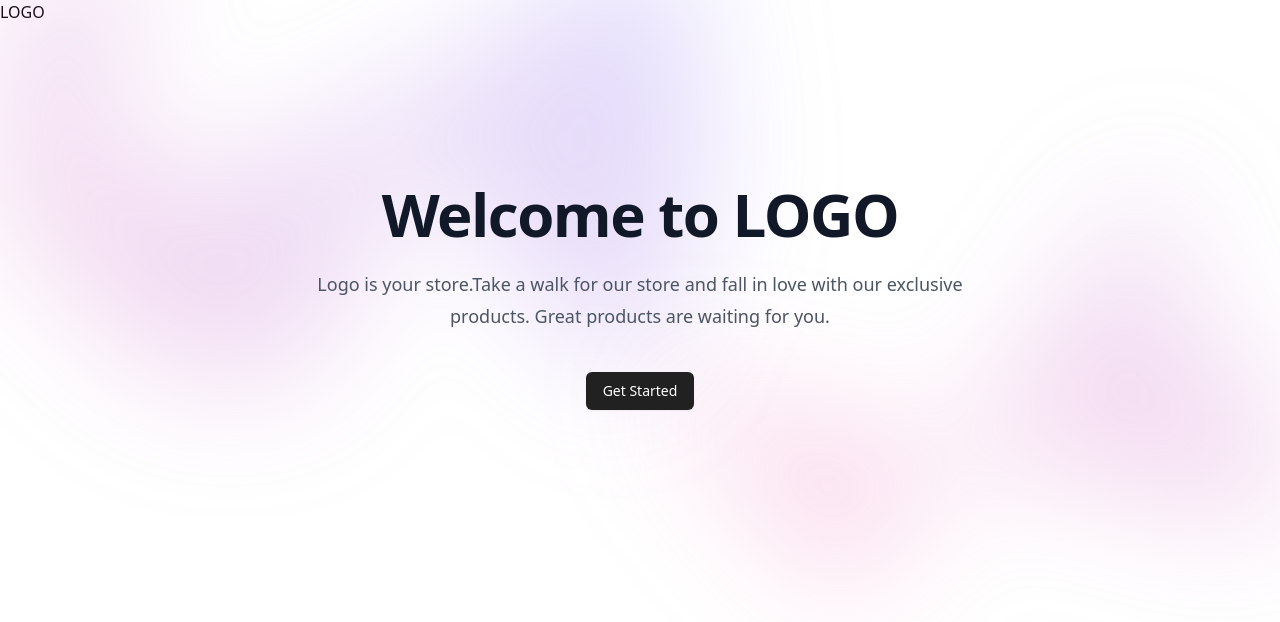
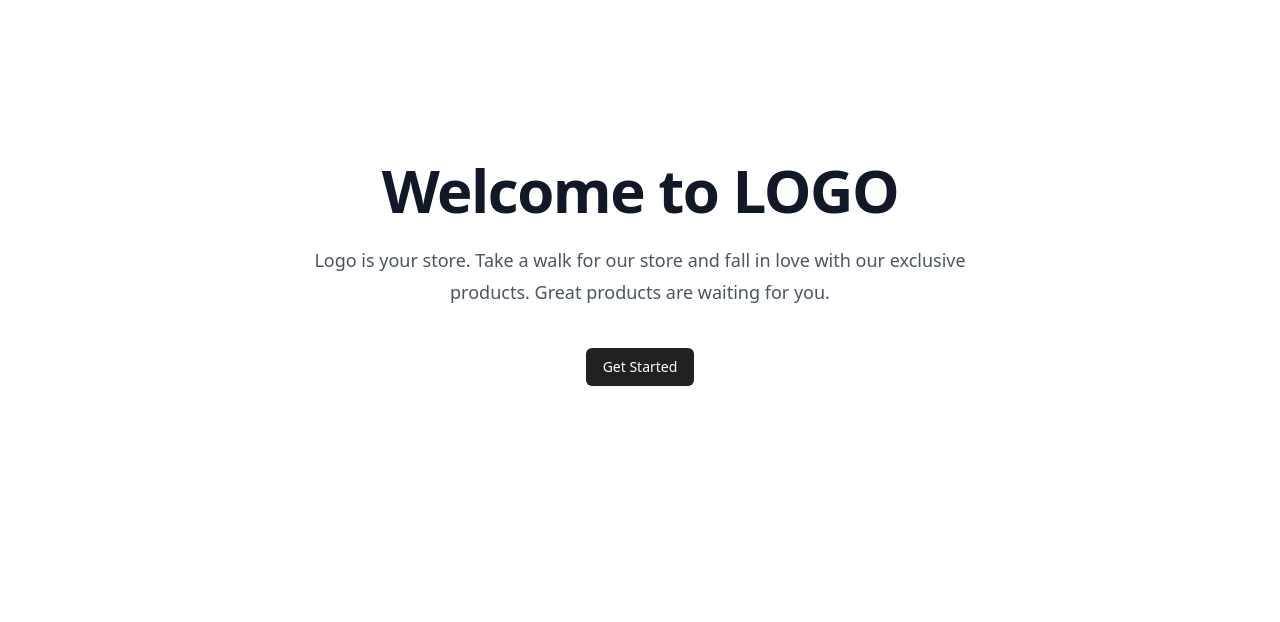
Before and after one commit to zubstack/project-dashboard-next, a Next.js app: page / in a window 1280 px wide. Shown: the top 622 px of the page. Built offline with nearby package versions, Linux system fonts and the light colour scheme; no server answers.

Commit message:
[cleaning code]

```diff
--- a/src/pages/_app.js
+++ b/src/pages/_app.js
@@ -1,19 +1,13 @@
 import '@styles/tailwind.css';
 import '@styles/global.css';
-import MainLayout from '@layout/MainLayout';
-import { AuthContext } from '@contexts/AuthContext';
-import { useAuth } from '@hooks/useAuth';
 import { ProductsProvider } from '@contexts/ProductsContext';
 import { SessionProvider } from 'next-auth/react';
 
 function MyApp({ Component, pageProps: { session, ...pageProps } }) {
-  const auth = useAuth();
   const getLayout = Component.getLayout || ((page) => page);
   return (
     <SessionProvider session={session}>
-      {/* <AuthContext.Provider value={auth}> */}
       <ProductsProvider>{getLayout(<Component {...pageProps} />)}</ProductsProvider>
-      {/* </AuthContext.Provider> */}
     </SessionProvider>
   );
 }
--- a/src/pages/index.js
+++ b/src/pages/index.js
@@ -5,50 +5,22 @@ import AdminLayout from '@layout/AdminLayout';
 import { useRouter } from 'next/router';
 import Button from '@common/Button';
 
-const navigation = [
-  { name: 'Product', href: '#' },
-  { name: 'Features', href: '#' },
-  { name: 'Marketplace', href: '#' },
-  { name: 'Company', href: '#' },
-];
-
 function Home() {
   const router = useRouter();
   return (
     <div className="bg-white">
-      {/* <a href="/login" className="text-sm font-semibold leading-6 text-gray-900">
-        Login as administrator<span aria-hidden="true">→</span>
-      </a> */}
-      <Logo></Logo>
       <div className="relative isolate px-6 pt-40 lg:px-8">
-        <div className="absolute inset-x-0 -top-40 -z-10 transform-gpu overflow-hidden blur-3xl sm:-top-80" aria-hidden="true">
-          <div
-            className="relative left-[calc(50%-11rem)] aspect-[1155/678] w-[36.125rem] -translate-x-1/2 rotate-[30deg] bg-gradient-to-tr from-[#ff80b5] to-[#9089fc] opacity-30 sm:left-[calc(50%-30rem)] sm:w-[72.1875rem]"
-            style={{
-              clipPath:
-                'polygon(74.1% 44.1%, 100% 61.6%, 97.5% 26.9%, 85.5% 0.1%, 80.7% 2%, 72.5% 32.5%, 60.2% 62.4%, 52.4% 68.1%, 47.5% 58.3%, 45.2% 34.5%, 27.5% 76.7%, 0.1% 64.9%, 17.9% 100%, 27.6% 76.8%, 76.1% 97.7%, 74.1% 44.1%)',
-            }}
-          />
-        </div>
+        <div className="absolute inset-x-0 -top-40 -z-10 transform-gpu overflow-hidden blur-3xl sm:-top-80" aria-hidden="true"></div>
         <div className="mx-auto max-w-2xl py-0 sm:py-0 lg:py-0">
           <div className="text-center">
             <h1 className="text-4xl font-bold tracking-tight text-gray-900 sm:text-6xl">Welcome to LOGO</h1>
-            <p className="mt-6 text-lg leading-8 text-gray-600">Logo is your store.Take a walk for our store and fall in love with our exclusive products. Great products are waiting for you.</p>
+            <p className="mt-6 text-lg leading-8 text-gray-600">Logo is your store. Take a walk for our store and fall in love with our exclusive products. Great products are waiting for you.</p>
             <div className="mt-10 flex items-center justify-center gap-x-6">
               <Button onClick={() => router.push('/login')} color={'grey'}>
                 Get Started
               </Button>
             </div>
           </div>
-        </div>
-        <div className="absolute inset-x-0 top-[calc(100%-13rem)] -z-10 transform-gpu overflow-hidden blur-3xl sm:top-[calc(100%-30rem)]" aria-hidden="true">
-          <div
-            className="relative left-[calc(50%+3rem)] aspect-[1155/678] w-[36.125rem] -translate-x-1/2 bg-gradient-to-tr from-[#ff80b5] to-[#9089fc] opacity-30 sm:left-[calc(50%+36rem)] sm:w-[72.1875rem]"
-            style={{
-              clipPath:
-                'polygon(74.1% 44.1%, 100% 61.6%, 97.5% 26.9%, 85.5% 0.1%, 80.7% 2%, 72.5% 32.5%, 60.2% 62.4%, 52.4% 68.1%, 47.5% 58.3%, 45.2% 34.5%, 27.5% 76.7%, 0.1% 64.9%, 17.9% 100%, 27.6% 76.8%, 76.1% 97.7%, 74.1% 44.1%)',
-            }}
-          />
         </div>
       </div>
     </div>
--- a/src/pages/login/index.js
+++ b/src/pages/login/index.js
@@ -17,23 +17,24 @@ export default function Login() {
         onClick={() => {
           setLoading(true);
 
-          signIn('google').then((result) => {
-            if (session) {
-              router.push('/dashboard');
-              Swal.fire({
-                toast: true,
-                title: 'Welcome',
-                icon: 'success',
-                position: 'top-end',
-                showConfirmButton: false,
-                timer: 1500,
-              });
-            }
-          });
+          signIn('google');
+          // .then((result) => {
+          // if (session) {
+          //   router.push('/dashboard');
+          //   Swal.fire({
+          //     toast: true,
+          //     title: 'Welcome',
+          //     icon: 'success',
+          //     position: 'top-end',
+          //     showConfirmButton: false,
+          //     timer: 1500,
+          //   });
+          // }
+          //   console.log('result', result);
+          // });
         }}
         className="group relative w-[300px] flex justify-center py-2 px-4 border border-transparent text-sm font-medium rounded-md text-white bg-slate-600 hover:bg-slate-700 focus:outline-none focus:ring-2 focus:ring-offset-2 focus:ring-whity-500"
       >
-        <span className="flex absolute h-4 w-4 top-0 right-0 -mt-1 -mr-1"></span>
         <span className="absolute left-0 inset-y-0 flex items-center pl-3">
           {loading ? (
             <>
@@ -50,22 +51,3 @@ export default function Login() {
     </div>
   );
 }
-
-// <button
-//   type="submit"
-//   className="group relative w-full flex justify-center py-2 px-4 border border-transparent text-sm font-medium rounded-md text-white bg-slate-600 hover:bg-slate-700 focus:outline-none focus:ring-2 focus:ring-offset-2 focus:ring-whity-500"
-// >
-//   <span className="flex absolute h-4 w-4 top-0 right-0 -mt-1 -mr-1"></span>
-//   <span className="absolute left-0 inset-y-0 flex items-center pl-3">
-//     {loading ? (
-//       <>
-//         <svg fill="none" className="w-6 h-6 animate-spin" viewBox="0 0 32 32" xmlns="http://www.w3.org/2000/svg">
-//           <path clipRule="evenodd" d="M15.165 8.53a.5.5 0 01-.404.58A7 7 0 1023 16a.5.5 0 011 0 8 8 0 11-9.416-7.874.5.5 0 01.58.404z" fill="currentColor" fillRule="evenodd" />
-//         </svg>
-//       </>
-//     ) : (
-//       <FaLock className="h-5 w-5 text-whity-500 group-hover:text-whity-400" aria-hidden="true" />
-//     )}
-//   </span>
-//   Sign in
-// </button>;
```
